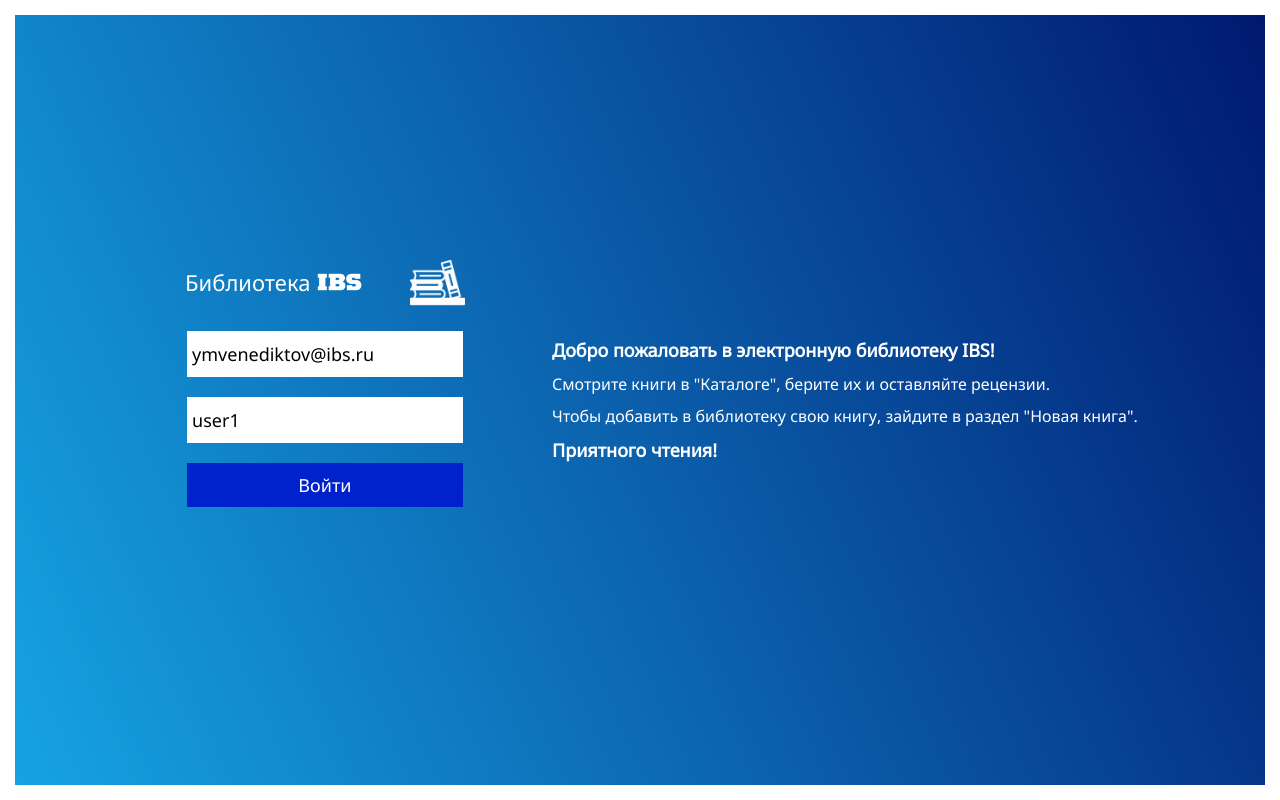
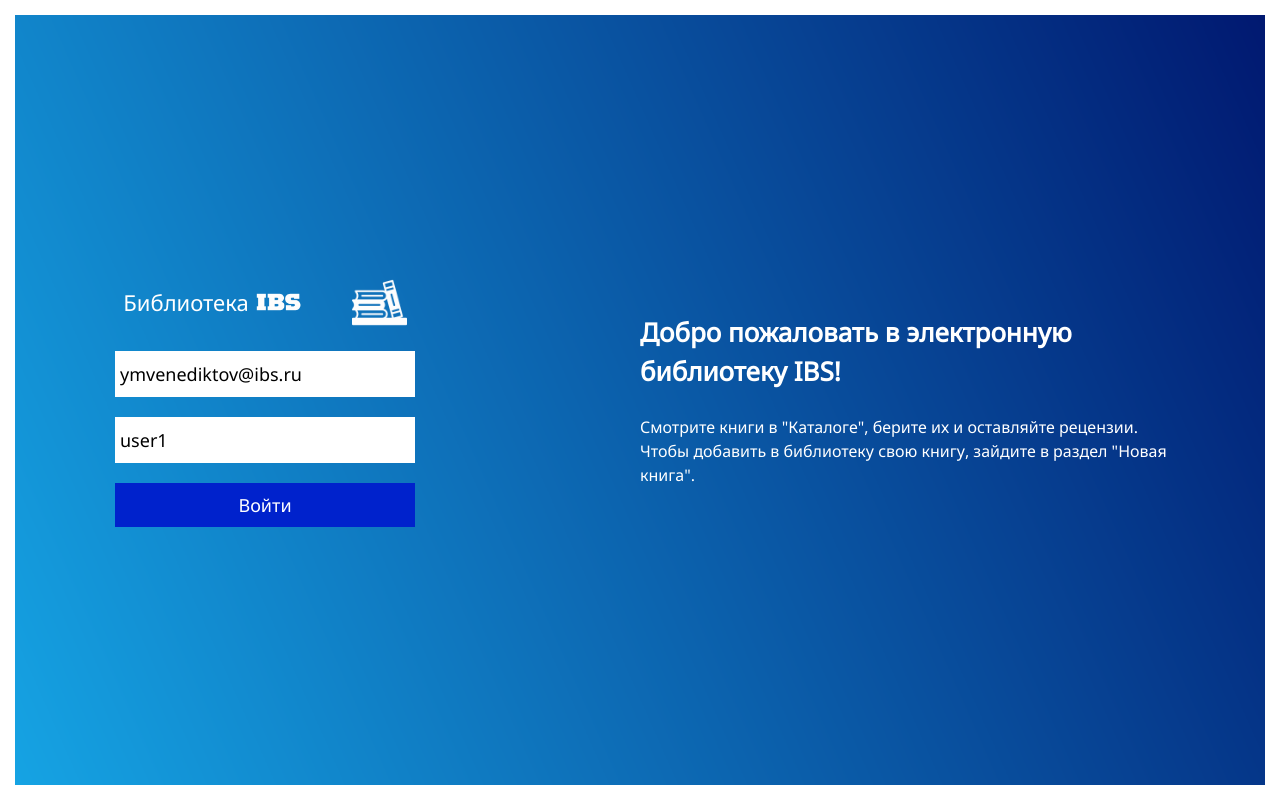
Before and after one commit to NormalMood/IBS_e-library, a React (Create React App) app in the folder frontend/: page /login in a window 1280 px wide. Built offline with nearby package versions, Linux system fonts and the light colour scheme.

Commit message:
fix: add text-overflow ellipsis in navbar

```diff
--- a/frontend/src/components/Login.tsx
+++ b/frontend/src/components/Login.tsx
@@ -40,10 +40,9 @@
                     </div>
                     <div className={classes.greetingTextContainer}>
                         <p className={classes.greetingText}>
-                            &emsp;<b>Добро пожаловать в электронную библиотеку IBS!</b> <br />
-                            &emsp;Смотрите книги в "Каталоге", берите их и оставляйте рецензии. <br />
-                            &emsp;Чтобы добавить в библиотеку свою книгу, зайдите в раздел "Новая книга". <br />
-                            &emsp;<b>Приятного чтения!</b>
+                            <b>Добро пожаловать в электронную библиотеку IBS!</b> <br /> <br />
+                            Смотрите книги в "Каталоге", берите их и оставляйте рецензии. <br />
+                            Чтобы добавить в библиотеку свою книгу, зайдите в раздел "Новая книга".
                         </p>
                     </div>
                 </div>
--- a/frontend/src/components/UI/Navbar/Navbar.module.css
+++ b/frontend/src/components/UI/Navbar/Navbar.module.css
@@ -29,26 +29,39 @@
 
 .profileInfoContainer {
     display: inline-grid;
-    grid-template-columns: 40px auto;
+    grid-template-columns: 40px 200px;
     column-gap: 5px;
     z-index: 5;
 }
 
+@media (min-width: 375px) {
+    .profileInfoContainer {
+        grid-template-columns: 40px 250px;
+    }
+}
+
+@media (min-width: 425px) {
+    .profileInfoContainer {
+        grid-template-columns: 40px 250px;
+    }
+}
+
 @media (min-width: 768px) {
     .profileInfoContainer {
-        grid-template-columns: 50px auto;
+        grid-template-columns: 50px 240px;
     }
 }
 
 @media (min-width: 1024px) {
     .profileInfoContainer {
-        grid-template-columns: 60px auto;
+        grid-template-columns: 60px 400px;
         column-gap: 10px;
     }
 }
 
 @media (min-width: 1440px) {
     .profileInfoContainer {
+        grid-template-columns: 60px 650px;
         column-gap: 15px;
     }
 }
@@ -91,6 +104,8 @@
     font-size: 12px;
     color: white;
     text-overflow: ellipsis;
+    overflow: hidden;
+    white-space: nowrap;
 }
 
 @media (min-width: 1024px) {
@@ -110,6 +125,9 @@
 .employeesPosition {
     font-size: 12px;
     color: #99A7EB;
+    text-overflow: ellipsis;
+    overflow: hidden;
+    white-space: nowrap;
 }
 
 @media (min-width: 1024px) {
--- a/frontend/src/style/Login.module.css
+++ b/frontend/src/style/Login.module.css
@@ -48,17 +48,26 @@
 
 .backgroundContentWrapper {
     display: grid;
-    grid-template-rows: 3fr 1fr;
+    grid-template-rows: 1.3fr 1fr;
+    row-gap: 45px;
     height: 100%;
     align-items: center;
 }
 
-@media (min-width: 1024px) {
+@media (min-width: 768px) {
     .backgroundContentWrapper {
         grid-template-rows: none;
-        grid-template-columns: 1fr 1.6fr;
+        row-gap: unset;
+        grid-template-columns: 1fr 1fr;
         margin: 0 auto;
-        max-width: 1024px;
+        max-width: 1200px;
+    }
+}
+
+@media (min-width: 1440px) {
+    .backgroundContentWrapper {
+        grid-template-columns: 1fr 1.3fr;
+        max-width: 1300px;
     }
 }
 
@@ -73,12 +82,12 @@
 
 
 .backgroundImgText {
-    font-size: 16px;
+    font-size: 18px;
     font-style: normal;
     color: white;
 }
 
-@media (min-width: 768px) {
+@media (min-width: 425px) {
     .backgroundImgText {
         font-size: 22px;
     }
@@ -87,10 +96,10 @@
 
 
 .backgroundLogo {
-    max-width: 42px;
+    max-width: 46px;
 }
 
-@media (min-width: 768px) {
+@media (min-width: 425px) {
     .backgroundLogo {
         max-width: 58px;
     }
@@ -99,11 +108,11 @@
 
 
 .backgroundIcon {
-    max-width: 35px;
-    margin-left: 10%;
+    max-width: 40px;
+    margin-left: 14%;
 }
 
-@media (min-width: 768px) {
+@media (min-width: 425px) {
     .backgroundIcon {
         max-width: 55px;
         margin-left: 15%;
@@ -116,18 +125,33 @@
     display: flex;
     flex-direction: column;
     width: 100%;
+    height: 100%;
     align-items: center;
+    justify-content: end;
+}
+
+@media (min-width: 768px) {
+    .inputAndButtonWrapper {
+        justify-content: center;
+    }
 }
 
 @media (min-width: 1024px) {
     .inputAndButtonWrapper {
-        max-width: 500px;
+        max-width: 450px;
     }
 }
 
+@media (min-width: 1440px) {
+    .inputAndButtonWrapper {
+        max-width: unset;
+    }
+}
+
+
+
 .inputAndButtonContainer {
-    width: 70%;
-    margin-bottom: 10%;
+    width: 80%;
     max-width: 300px;
 }
 
@@ -137,13 +161,14 @@
     display: flex;
     height: 100%;
     position: relative;
+    align-items: start;
     justify-content: center;
-    margin: 0 5px;
 }
 
-@media (min-width: 1024px) {
+@media (min-width: 768px) {
     .greetingTextContainer {
         align-items: center;
+        justify-content: start;
     }
 }
 
@@ -153,27 +178,54 @@
     position: absolute;
     font-size: 14px;
     color: white;
-    bottom: 0;
-    line-height: 2;
+    line-height: 1.5;
+    width: 80%;
+    max-width: 370px;
 }
 
 @media (min-width: 768px) {
     .greetingText {
         font-size: 16px;
-        margin-right: 30px;
+        margin-left: 0px;
+        bottom: unset;
+        max-width: unset;
+        width: 90%;
     }
 }
 
-@media (min-width: 1200px) {
+@media (min-width: 1440px) {
     .greetingText {
-        margin-right: 0;
+        width: 100%;
+    }
+}
+
+
+
+.greetingText > b {
+    font-size: 20px;
+}
+
+@media (min-width: 634px) {
+    .greetingText > b {
+        font-size: 22px;
+    }
+}
+
+@media (min-width: 768px) {
+    .greetingText > b {
+        font-size: 24px;
     }
 }
 
 @media (min-width: 1024px) {
-    .greetingText {
-        bottom: unset;
-        margin-left: 0;
+    .greetingText > b {
+        font-size: 26px;
+    }
+}
+
+@media (min-width: 1440px) {
+    .greetingText > b {
+        font-size: 28px;
     }
 }
 
```
